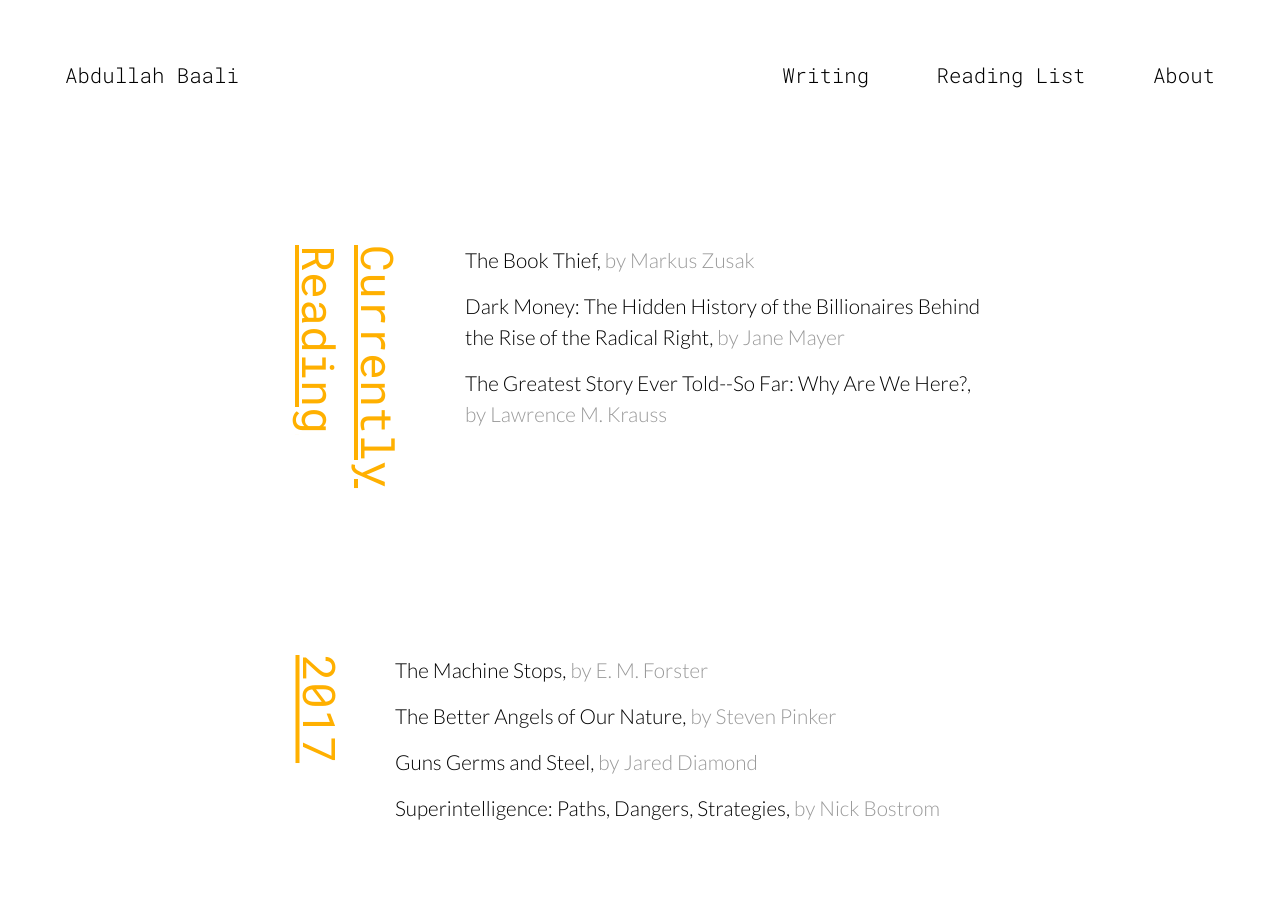
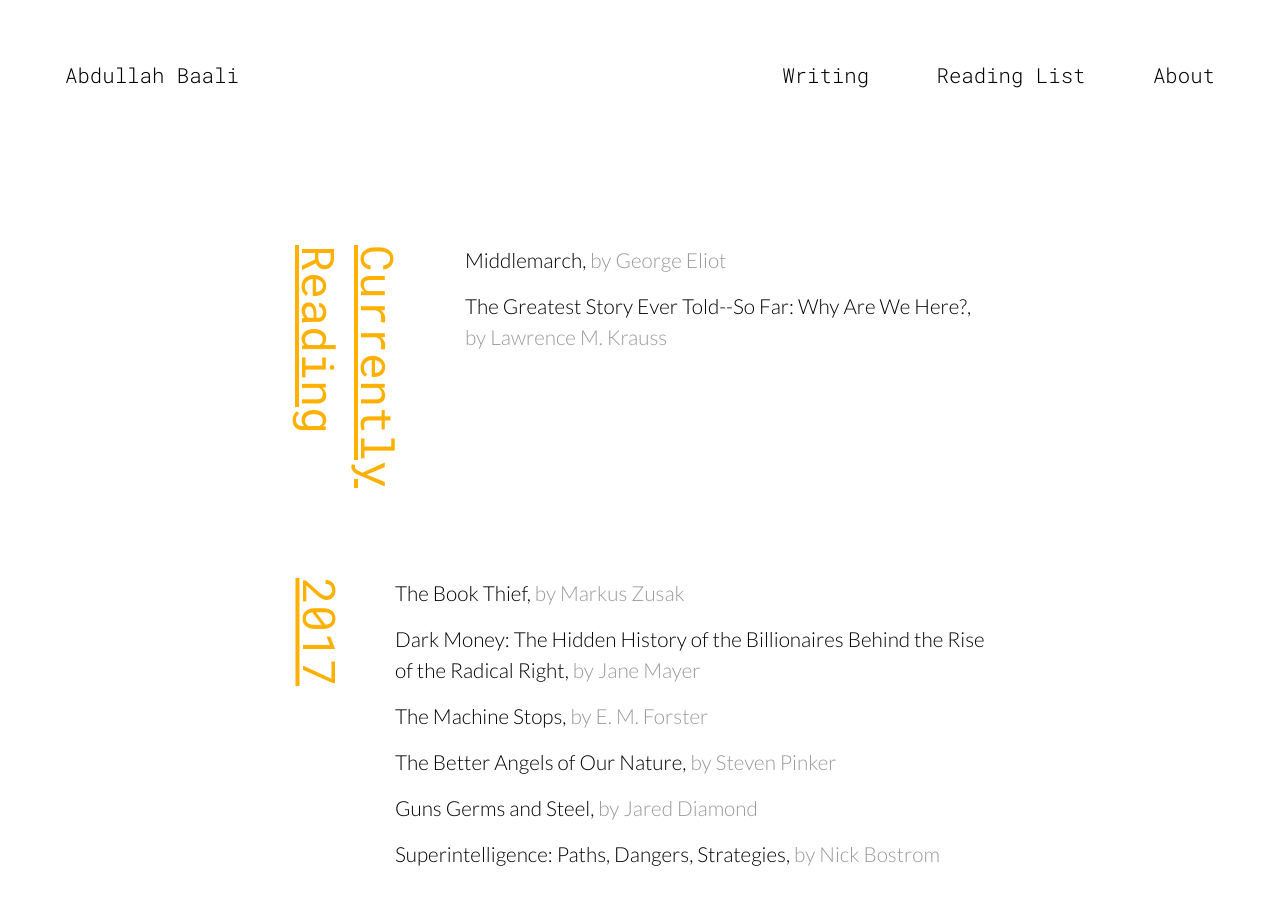
Before and after one commit to trufflesprouts/trufflesprouts.github.io, a Jekyll site: the page built from reading-list.md, in a window 1280 px wide and 900 px high. Built offline with Jekyll 4.4.1, drawn with Linux system fonts in a browser that asks for light colours; comment, search, counter and statistics services are not loaded.

Commit message:
upadte reading list

```diff
--- a/_layouts/reading-list.html
+++ b/_layouts/reading-list.html
@@ -5,8 +5,7 @@ layout: default
 <div class="reading-list">
   <h1 class="w-40">Currently<br>Reading</h1>
   <div class="book-list w-60">
-    <p>The Book Thief, <span class="book-author">by Markus Zusak</span></p>
-    <p>Dark Money: The Hidden History of the Billionaires Behind the Rise of the Radical Right, <span class="book-author">by Jane Mayer</span></p>
+    <p>Middlemarch, <span class="book-author">by George Eliot</span></p>
     <p>The Greatest Story Ever Told--So Far: Why Are We Here?, <span class="book-author">by Lawrence M. Krauss</span></p>
   </div>
 
@@ -17,6 +16,8 @@ layout: default
 
   <h1 class="w-30">2017</h1>
   <div class="book-list w-70">
+    <p>The Book Thief, <span class="book-author">by Markus Zusak</span></p>
+    <p>Dark Money: The Hidden History of the Billionaires Behind the Rise of the Radical Right, <span class="book-author">by Jane Mayer</span></p>
     <p>The Machine Stops, <span class="book-author">by E. M. Forster</span></p>
     <p>The Better Angels of Our Nature, <span class="book-author">by Steven Pinker</span></p>
     <p>Guns Germs and Steel, <span class="book-author">by Jared Diamond</span></p>
```
